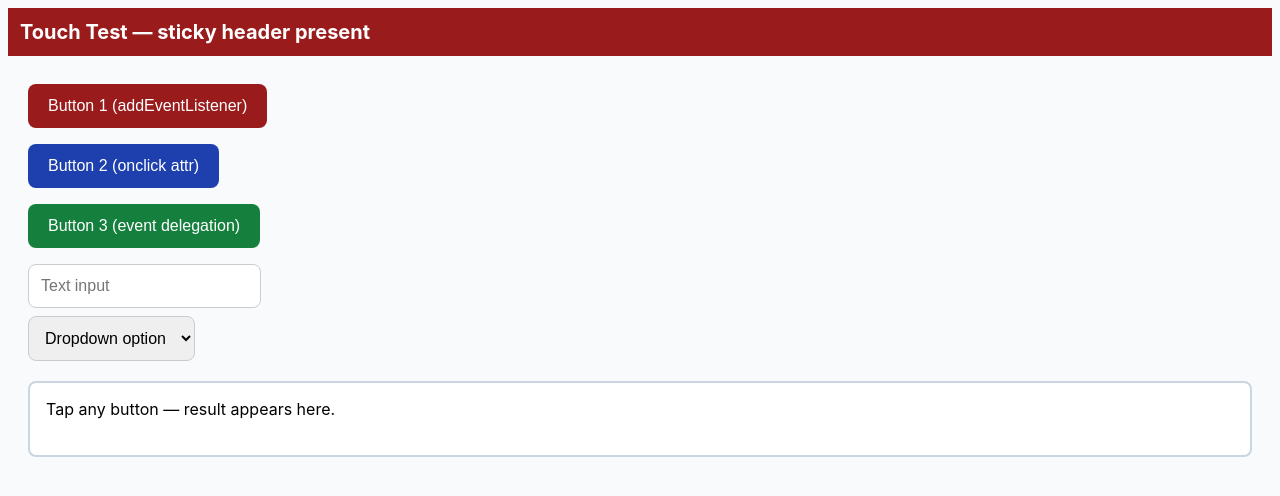
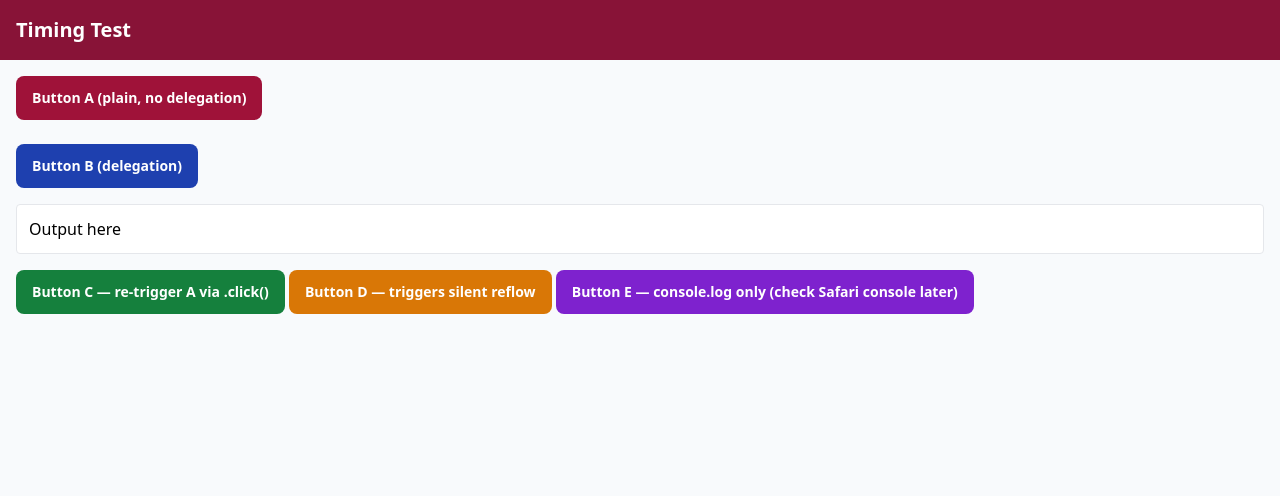
Before and after one commit to seepokeh-blip/Touchtestt, a plain HTML site: page index.html in a window 1280 px wide. Drawn offline with nearby package versions, Linux system fonts and the light colour scheme.

Commit message:
Rename title and update button structure

```diff
--- a/index.html
+++ b/index.html
@@ -3,103 +3,72 @@
 <head>
   <meta charset="UTF-8">
   <meta name="viewport" content="width=device-width, initial-scale=1.0, maximum-scale=1.0, user-scalable=no">
-  <title>Touch Isolate Test</title>
+  <title>Timing Test</title>
+  <script src="https://cdn.tailwindcss.com"></script>
   <style>
-    * { -webkit-tap-highlight-color: transparent; }
-    body {
-      font-family: -apple-system, sans-serif;
-      padding: 20px;
-      background: #f8fafc;
-    }
-    .btn {
-      min-height: 44px;
-      display: inline-flex;
-      align-items: center;
-      justify-content: center;
-      padding: 12px 20px;
-      background: #991B1B;
-      color: white;
-      border: none;
-      border-radius: 8px;
-      font-size: 16px;
-      cursor: pointer;
-      -webkit-appearance: none;
-      touch-action: manipulation;
-      pointer-events: auto;
-      position: relative;
-      z-index: 1;
-      margin: 8px 0;
-    }
-    .btn-blue { background: #1e40af; }
-    .btn-green { background: #15803d; }
-    #output {
-      margin-top: 20px;
-      padding: 16px;
-      background: white;
-      border: 2px solid #cbd5e1;
-      border-radius: 8px;
-      font-size: 16px;
-      min-height: 40px;
-    }
-    .header {
-      background: #991B1B;
-      color: white;
-      padding: 12px;
-      position: sticky;
-      top: 0;
-      z-index: 30;
-      margin: -20px -20px 20px -20px;
-    }
+    .modal-backdrop { display: none; pointer-events: none; }
+    .modal-backdrop.active-modal { display: flex; pointer-events: auto; }
   </style>
 </head>
-<body>
+<body class="min-h-screen flex flex-col bg-slate-50">
 
-  <div class="header">
-    <h1 style="margin:0; font-size:20px;">Touch Test — sticky header present</h1>
+  <header class="bg-rose-900 text-white p-4 sticky top-0 z-30">
+    <h1 class="text-xl font-bold">Timing Test</h1>
+  </header>
+
+  <main class="flex-grow p-4">
+    <button type="button" id="btnA" class="bg-rose-800 text-white px-4 py-3 rounded-lg text-sm font-bold">
+      Button A (plain, no delegation)
+    </button>
+    <br><br>
+    <button type="button" data-action="testB" class="bg-blue-800 text-white px-4 py-3 rounded-lg text-sm font-bold">
+      Button B (delegation)
+    </button>
+    <div id="out" class="mt-4 p-3 bg-white rounded border">Output here</div>
+
+    <button type="button" onclick="document.getElementById('btnA').click()" class="mt-4 bg-green-700 text-white px-4 py-3 rounded-lg text-sm font-bold">
+      Button C — re-trigger A via .click()
+    </button>
+    <button type="button" id="btnD" class="mt-4 bg-amber-600 text-white px-4 py-3 rounded-lg text-sm font-bold">
+      Button D — triggers silent reflow
+    </button>
+    <button type="button" id="btnE" class="mt-4 bg-purple-700 text-white px-4 py-3 rounded-lg text-sm font-bold">
+      Button E — console.log only (check Safari console later)
+    </button>
+  </main>
+
+  <div id="modal1" class="modal-backdrop fixed inset-0 bg-slate-900/60 z-50 items-center justify-center p-4">
+    <div class="bg-white p-6 rounded-xl">Modal content</div>
   </div>
-
-  <button type="button" id="btn1" class="btn">Button 1 (addEventListener)</button>
-  <br>
-  <button type="button" id="btn2" class="btn btn-blue" onclick="document.getElementById('output').textContent = 'Button 2 tapped at ' + new Date().toLocaleTimeString()">Button 2 (onclick attr)</button>
-  <br>
-  <button type="button" id="btn3" class="btn btn-green" data-action="test" data-payload="hello">Button 3 (event delegation)</button>
-  <br>
-  <input type="text" placeholder="Text input" style="padding:12px; font-size:16px; border-radius:8px; border:1px solid #ccc; margin-top:8px;">
-  <br>
-  <select style="padding:12px; font-size:16px; border-radius:8px; border:1px solid #ccc; margin-top:8px;">
-    <option>Dropdown option</option>
-  </select>
-
-  <div id="output">Tap any button — result appears here.</div>
 
   <script>
     // Direct listener
-    document.getElementById('btn1').addEventListener('click', function() {
-      document.getElementById('output').textContent = 'Button 1 tapped at ' + new Date().toLocaleTimeString();
+    document.getElementById('btnA').addEventListener('click', function() {
+      document.getElementById('out').textContent = 'Button A tapped at ' + new Date().toLocaleTimeString();
     });
 
-    // Delegation listener (exactly like your app)
+    // Delegation listener (same pattern as app)
     document.addEventListener('click', function(e) {
       var el = e.target;
       while (el && el !== document.body) {
-        if (el.dataset && el.dataset.action === 'test') {
-          document.getElementById('output').textContent = 'Button 3 tapped at ' + new Date().toLocaleTimeString() + ' — payload: ' + el.dataset.payload;
+        if (el.dataset && el.dataset.action === 'testB') {
+          document.getElementById('out').textContent = 'Button B tapped at ' + new Date().toLocaleTimeString();
           return;
         }
         el = el.parentElement;
       }
     });
 
-    // Also catch touch events directly (iPad-specific)
-    document.addEventListener('touchstart', function(e) {
-      var el = e.target;
-      while (el && el !== document.body) {
-        if (el.dataset && el.dataset.action === 'test') {
-          document.getElementById('output').textContent = 'Button 3 TOUCHSTART at ' + new Date().toLocaleTimeString();
-          return;
-        }
-        el = el.parentElement;
-      }
+    // Button D — silent reflow (no alert)
+    document.getElementById('btnD').addEventListener('click', function() {
+      void document.body.offsetHeight;
+      void document.body.getBoundingClientRect();
+      document.getElementById('out').textContent = 'Reflow done at ' + new Date().toLocaleTimeString() + ' — now try Button A/B';
+    });
+
+    // Button E — log only
+    document.getElementById('btnE').addEventListener('click', function() {
+      console.log('Button E clicked at', new Date().toISOString());
     });
   </script>
 </body>
```
